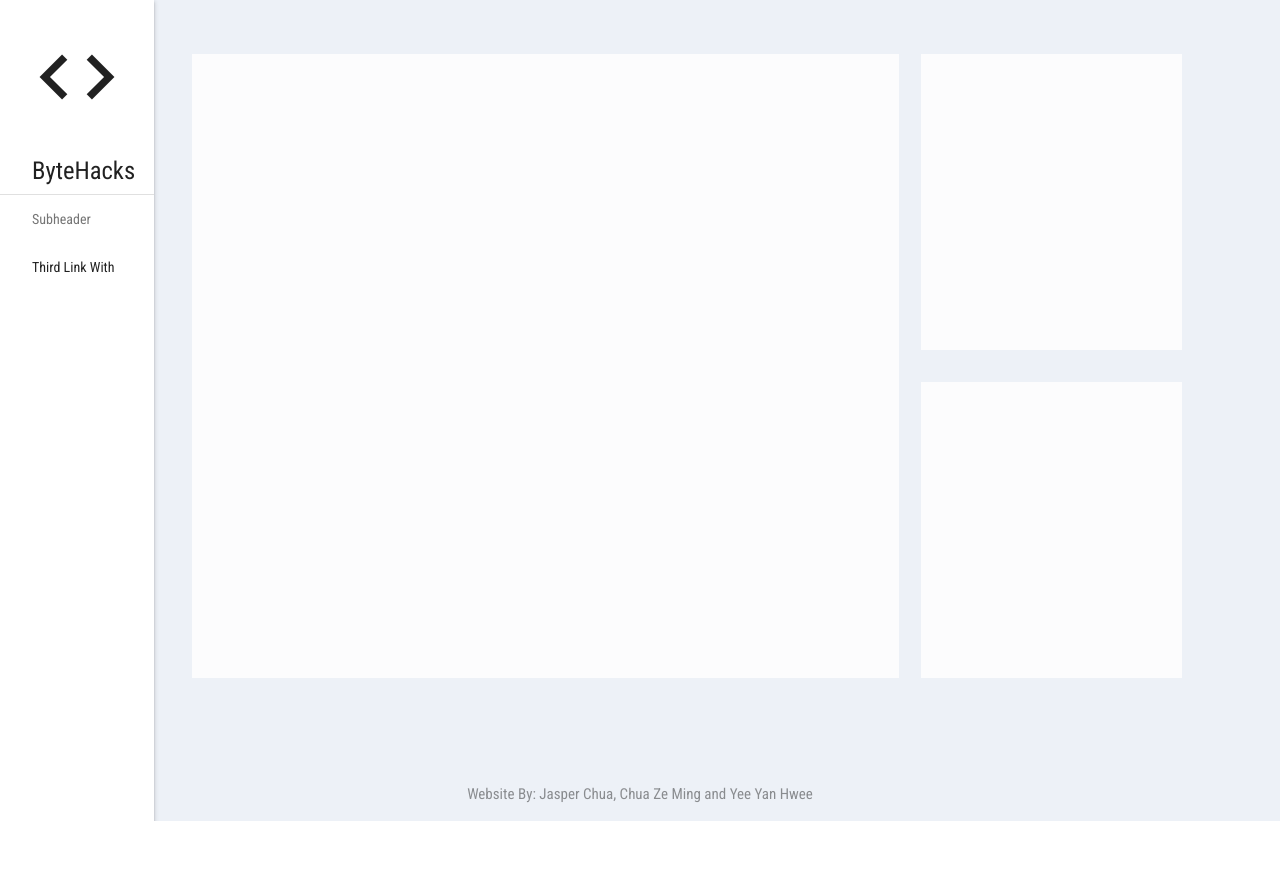
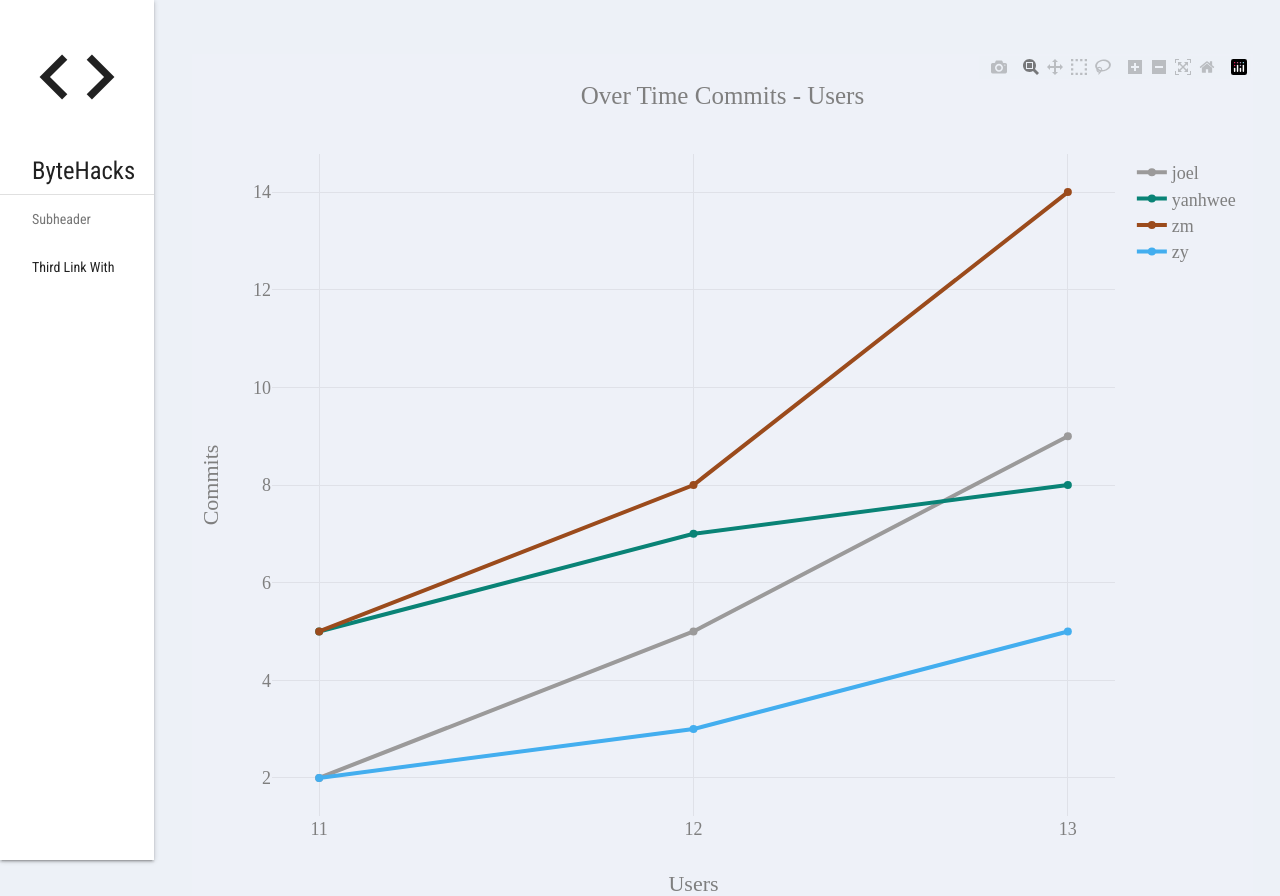
Before and after one commit to np-overflow/byte-visualization, a Flask app: template templates/index.html in a window 1280 px wide. Before the commit the page ends 821 px from the top, so only its background shows below. Run offline with Flask 2, Linux system fonts and the light colour scheme; the template is opened without the code that fills it, so the values that code supplies are empty; some libraries are stand-ins or nearby versions.

Commit message:
language stuff

```diff
--- a/byte.py
+++ b/byte.py
@@ -13,10 +13,10 @@ test_purposes = 1
 # @app.route('/', methods=["GET"])
 @app.route('/')
 def index():
-    # return render_template('testcharts.html')
+    return render_template('testcharts.html')
 
     # serve this when template is done
-    return render_template('index.html')
+    # return render_template('index.html')
 
 @app.route('/locovertime', methods=["GET", "POST"])
 def locovertime():
--- a/static/graphs.js
+++ b/static/graphs.js
@@ -7,12 +7,7 @@
 
 // Functions order at the moment
 /*
-commits - bar vertical
-commits - bar horizontal
-commits over time - line graph
-additions over time - line graph
-deletions over time - line graph
-lines of code over time - line graph
+order - look at the mainLoop() function - functionArray
 
 TODO: make new colourschemes
 - for x amoutn  less use y palette
@@ -21,11 +16,14 @@ make for a few colours
 - disable zoom for ccertain charts
 */
 
-// const values
+// GLOBAL VARIALBES TO SET THINGS
 const fadeIn = 3000
 const fadeOut = 3000
+
 // TODO : set the timer correctly on the day itself
-const waitingTime = 2000
+// 1000 - 1 seconds
+const startWaitTime = 1000 // 1 seconds
+const waitingTime = 1500 // 2 seconds
 const animationTime = 1000
 
 // const divWidth = 1248
@@ -37,10 +35,16 @@ const divHeight = 842
 // colours
 // default backgruond colours
 const bgColor = 'rgb(238, 241, 248)'
+// dont think the hex coluor will be needed but just here in case
 const hexBgColor = 'EEF1F8'
 
+// fonts related stuff
+const fontFamily = 'Nunito'
+const fontColor = '#7f7f7f'
+const fontSize = 18
+// const fontFamily = 'Mali'
+
 // API PINGS
-
 function getAllOverTimeCumulative () {
   var returnValue
   $.ajax({
@@ -100,7 +104,7 @@ function getLangMultiOvertime () {
     type: 'GET',
     url: 'getlangovertime',
     async: false,
-    success: function(data) {
+    success: function (data) {
       returnValue = data
     }
   })
@@ -288,8 +292,8 @@ function flexibleTotalAll (titleInput, xInput, yInput, graphData) {
       autotick: true
     },
     font: {
-      family: 'Mali',
-      size: 18,
+      family: fontFamily,
+      size: fontSize,
       color: '#7f7f7f'
     }
   }
@@ -442,8 +446,8 @@ function flexibleOverTimeGroups (titleInput, xInput, yInput, graphData) {
       autotick: true
     },
     font: {
-      family: 'Mali',
-      size: 18,
+      family: fontFamily,
+      size: fontSize,
       color: '#7f7f7f'
     }
   }
@@ -593,8 +597,8 @@ function flexibleOverTimeMulti (titleInput, xInput, yInput, graphData) {
       autotick: true
     },
     font: {
-      family: 'Mali',
-      size: 18,
+      family: fontFamily,
+      size: fontSize,
       color: '#7f7f7f'
     }
   }
@@ -687,8 +691,8 @@ function flexibleTotalAllDifference (titleInput, xInput, yInput, graphData) {
       autotick: true
     },
     font: {
-      family: 'Mali',
-      size: 18,
+      family: fontFamily,
+      size: fontSize,
       color: '#7f7f7f'
     }
   }
@@ -835,8 +839,8 @@ function flexibleOverTimeGroupsDifference (titleInput, xInput, yInput, graphData
       autotick: true
     },
     font: {
-      family: 'Mali',
-      size: 18,
+      family: fontFamily,
+      size: fontSize,
       color: '#7f7f7f'
     }
   }
@@ -983,8 +987,8 @@ function flexibleOverTimeMultiDifference (titleInput, xInput, yInput, graphData)
       autotick: true
     },
     font: {
-      family: 'Mali',
-      size: 18,
+      family: fontFamily,
+      size: fontSize,
       color: '#7f7f7f'
     }
   }
@@ -993,7 +997,151 @@ function flexibleOverTimeMultiDifference (titleInput, xInput, yInput, graphData)
   animateOutIn()
 }
 
-function flexibleOverTimeMultiLang( titleInput, xInput, yInput, graphData) {
+function manipulateAllMultiLanguageIterGroups () {
+  dataLength = getLangMultiOvertime()
+  // amount of languages - graphs i have to display
+  var lang = Object.keys(dataLength['groups'])
+  var length = lang.length
+  var x = 0
+
+  function langIterDelayLoop (i) {
+    setTimeout(function () {
+      myData = getLangMultiOvertime()
+
+      // add functions here
+      console.log('hello from manipulateallMultiLanguageIterGroupsRewrite')
+      // call my graphs here and let loop do the function delay
+      var title = 'Over Time Lines Of Code for - ' + lang[x]
+      var xAxisTitle = 'Time of the day'
+      var yAxisTitle = 'Lines Of Code'
+      var dataArray = []
+
+      // time function
+      // time data
+      timeData = myData['time_frame']
+      timeDataInt = []
+      // make all my timeData into an Int
+      for (var j = 0; j < timeData.length; j++) {
+        timeDataInt.push(parseInt(timeData[j]))
+      }
+
+      // find the amount of groups for this specific language
+      var amountOfGroupsForLang = Object.keys(myData['groups'][lang[x]]['code']).length
+      console.log('amountOfGroupsForLang', amountOfGroupsForLang)
+
+      // get all my group names
+      groupNames = Object.keys(myData['groups'][lang[x]]['code'])
+
+      for (var k = 0; k < amountOfGroupsForLang; k++) {
+        var eachVarObject = {}
+        // get my y values for each specific group
+        yValues = myData['groups'][lang[x]]['code'][groupNames[k]]
+
+        // all x values are using the time function
+        eachVarObject['x'] = timeDataInt
+        eachVarObject['y'] = yValues
+        eachVarObject['type'] = 'lines+markers'
+        // change the name for eveyr single group
+        eachVarObject['name'] = Object.keys(myData['groups'][lang[x]]['code'])[k]
+        // randomise the colours
+        eachVarObject['marker'] = { color: String(randomColours(1)), size: 8 }
+        // make the line thicker
+        eachVarObject['line'] = { 'width': 4 }
+
+        dataArray.push(eachVarObject)
+      }
+
+      console.log('this is dataArray', dataArray)
+
+      flexibleOverTimeMultiLang(title, xAxisTitle, yAxisTitle, dataArray)
+      // increment the counter after every function to go to the next language
+      x++
+
+      if (--i) { // If i > 0, keep going
+        langIterDelayLoop(i) // Call the loop again, and pass it the current value of i
+      }
+    }, waitingTime)
+  };
+
+  // call the loop x amount of times
+  langIterDelayLoop(length)
+}
+
+// show every language and the groups using it
+function manipulateAllMultiLangageIterGroupsOld () {
+  myData = getLangMultiOverTime()
+  console.log('from manipulateAllMultiLanguageIterGroups ', myData)
+
+  // get all the languages that are being used by all the groups
+  languageArray = Object.keys(myData['groups'])
+  languageArrayLength = Object.keys(myData['groups']).length
+
+  // for every language
+  for (var i = 0; i < languageArrayLength; i++) {
+    // time data
+    timeData = myData['time_frame']
+    timeDataInt = []
+    // make all my timeData into an Int
+    for (var j = 0; j < timeData.length; j++) {
+      timeDataInt.push(parseInt(timeData[j]))
+    }
+
+    // get all the group names
+    groupNames = Object.keys(myData['groups']['code'])
+    // get the 'code' for every group
+  }
+}
+
+// have to use this cause dont know amount of languages being used
+function manipulateAllMultiLanguageTotal () {
+  // only displaying code right now
+  // use this to call all the languages through the template flexibleOverTimeMultiLang
+  myData = getLangMultiOvertime()
+  console.log('from manipulateAllMultiLanguageTotal', myData)
+  // amount of graphs i have to display = amount of languages there is
+  totalLang = Object.keys(myData['total'])
+  amountOfLang = Object.keys(myData['total']).length
+  // for every language i have to display
+
+  for (var i = 0; i < amountOfLang; i++) {
+    var language = totalLang[i]
+    // var title = 'Over Time Lines Of Code Language - ' + language
+    var title = 'Over Time Lines of Code Language'
+    var xAxisTitle = 'Lines Of Code'
+    var yAxisTitle = 'Total'
+    var dataArray = []
+
+    timeData = myData['time_frame']
+    timeDataInt = []
+    // make all my timeData into an Int
+    for (var j = 0; j < timeData.length; j++) {
+      timeDataInt.push(parseInt(timeData[j]))
+    }
+
+    for (var k = 0; k < amountOfLang; k++) {
+      eachVarObject = {}
+
+      var loopedLanguage = String(totalLang[k])
+      yValues = myData['total'][loopedLanguage]['code']
+      console.log(yValues)
+
+      eachVarObject['x'] = timeDataInt
+      eachVarObject['y'] = yValues
+      eachVarObject['type'] = 'lines+markers'
+      eachVarObject['name'] = String(loopedLanguage)
+      // randomise the colours
+      eachVarObject['marker'] = { color: String(randomColours(1)), size: 8 }
+      // make the line thicker
+      eachVarObject['line'] = { 'width': 4 }
+
+      dataArray.push(eachVarObject)
+    }
+
+    flexibleOverTimeMultiLang(title, xAxisTitle, yAxisTitle, dataArray)
+  }
+}
+
+function flexibleOverTimeMultiLang (titleInput, xInput, yInput, graphData) {
   animateOut()
 
   var data = graphData
@@ -1001,8 +1149,12 @@ function flexibleOverTimeMultiLang( titleInput, xInput, yInput, graphData) {
   var layout = {
     title: titleInput,
     width: divWidth,
+
     height: divHeight,
     paper_bgcolor: bgColor,
+
+    showlegend: true,
+
     plot_bgcolor: bgColor,
     hovermode: 'none',
     xaxis: {
@@ -1014,20 +1166,19 @@ function flexibleOverTimeMultiLang( titleInput, xInput, yInput, graphData) {
       autotick: true
     },
     font: {
-      family: 'Mali',
-      size: 18,
+      family: fontFamily,
+      size: fontSize,
       color: '#7f7f7f'
     }
   }
 
   Plotly.newPlot('myDiv', data, layout)
-
+  animateOutIn()
 }
 
-
-function callMainLoop() {
-
+function callMainLoop () {
   var setCounter = 0
+  var startCounter = 0
   var i = 0
 
   var functionArray = [
@@ -1044,35 +1195,66 @@ function callMainLoop() {
     function () { manipulateOverTimeGroupsDeletionsDifference() },
     function () { manipulateOverTimeMultiCommitsDifference() },
     function () { manipulateOverTimeMultiAdditionsDifference() },
-    function () { manipulateOverTimeMultiDeletionsDifference() }
+    function () { manipulateOverTimeMultiDeletionsDifference() },
+    // TODO : manipulateViews & manipulateUniqueViews
+    function () { manipulateViews() },
+    function () { manipulateUniqueViews() },
+    function () { manipulateAllMultiLanguageTotal() },
+    function () { manipulateAllMultiLanguageIterGroups() }
   ]
 
   function mainLoop () {
+    // this if condition occurs only at the first graph
+    // so you dont have to wait x waiting time to load the first graph
+    if (startCounter === 0) {
+      // check total amount of graphs
+      console.log(functionArray.length)
+      setTimeout(function () {
+        functionArray[setCounter]()
+        // increment both the setCounter and the startCounter
+        setCounter++
+        startCounter++
+        if (--i) {
+          mainLoop(i)
+        }
+      }, startWaitTime)
+      // }, waitingTime)
+    } else {
+      if (setCounter === functionArray.length - 1) {
+        // call the functions before setting a timeout
+        functionArray[setCounter]()
+
+        myData = getLangMultiOvertime()
+        setTimeout(function () {
+          // callsomefunctions here
+          setCounter = 0
+          if (--i) {
+            mainLoop(i)
+          }
+          // every x seconds here
+        }, waitingTime * Object.keys(myData['groups']).length)
+      } else {
         setTimeout(function () {
           // callsomefunctions here
           functionArray[setCounter]()
-      if (setCounter === functionArray.length - 1) {
-        setCounter = 0
-      } else {
+          // setCounter === functionARray.length - 1 should also reset the function
           setCounter++
-      }
           if (--i) {
             mainLoop(i)
           }
           // every x seconds here
         }, waitingTime)
-  // }(10)
       }
-
-  mainLoop(500)
-
     }
-
+  }
+  // amount of times this function is going to be called
+  // just set it so high it doesnt really matter
+  mainLoop(100000000000000000)
+}
 
 // START - display start
 $(document).ready(function () {
-  // callMainLoop()
-  consolelog = getLangMultiOvertime()
-  console.log(consolelog)
-  // testGetAllOverTimeNonCumulative()
+  callMainLoop()
+  // manipulateAllMultiLanguageTotal()
+  // manipulateAllMultiLanguageIterGroups()
 })
--- a/templates/testcharts.html
+++ b/templates/testcharts.html
@@ -16,9 +16,9 @@
     <!-- <script src="../static/plotlytest2.js"></script> -->
 
     <script src="../static/graphs.js"></script>
-<!--     <script src="../static/boilerplatejs.js"></script>
- -->    <!-- fonts -->
+    <!-- fonts -->
     <link href="https://fonts.googleapis.com/css?family=Mali" rel="stylesheet">
+    <link href="https://fonts.googleapis.com/css?family=Nunito" rel="stylesheet">
 
 
     <title>Test Charts</title>
```
Also changed, not shown: scripts/dummydata.py (+29 -5 lines). Lines whose indentation alone changed are shown as unchanged.
